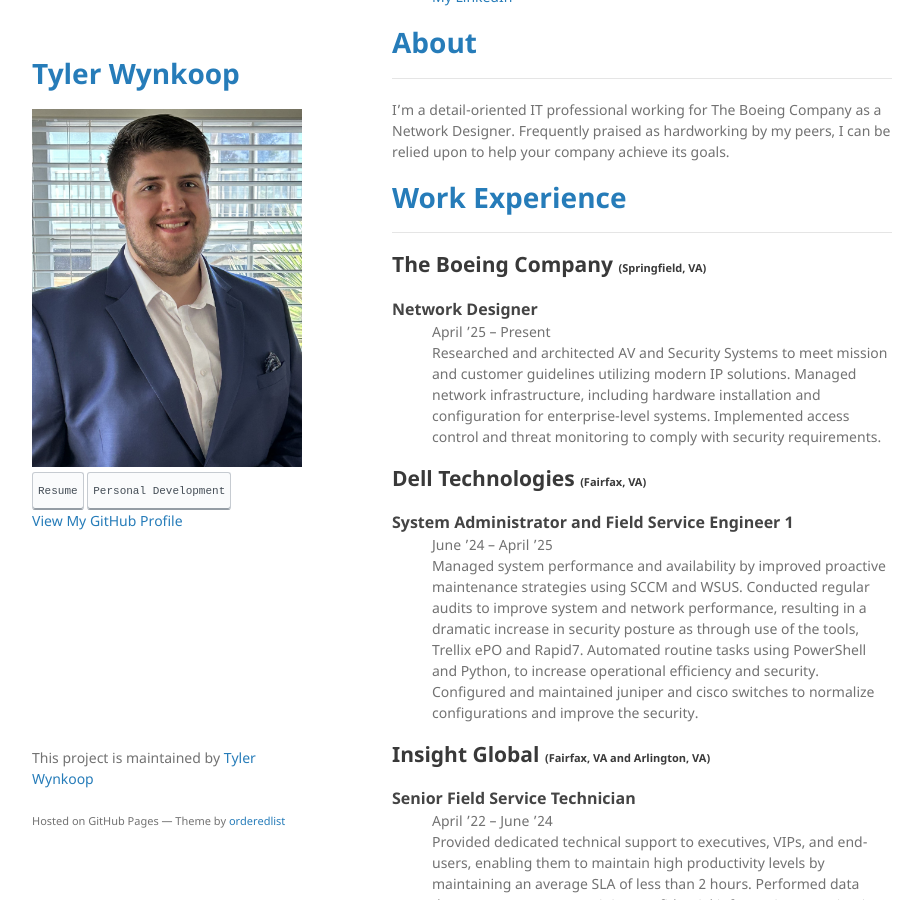
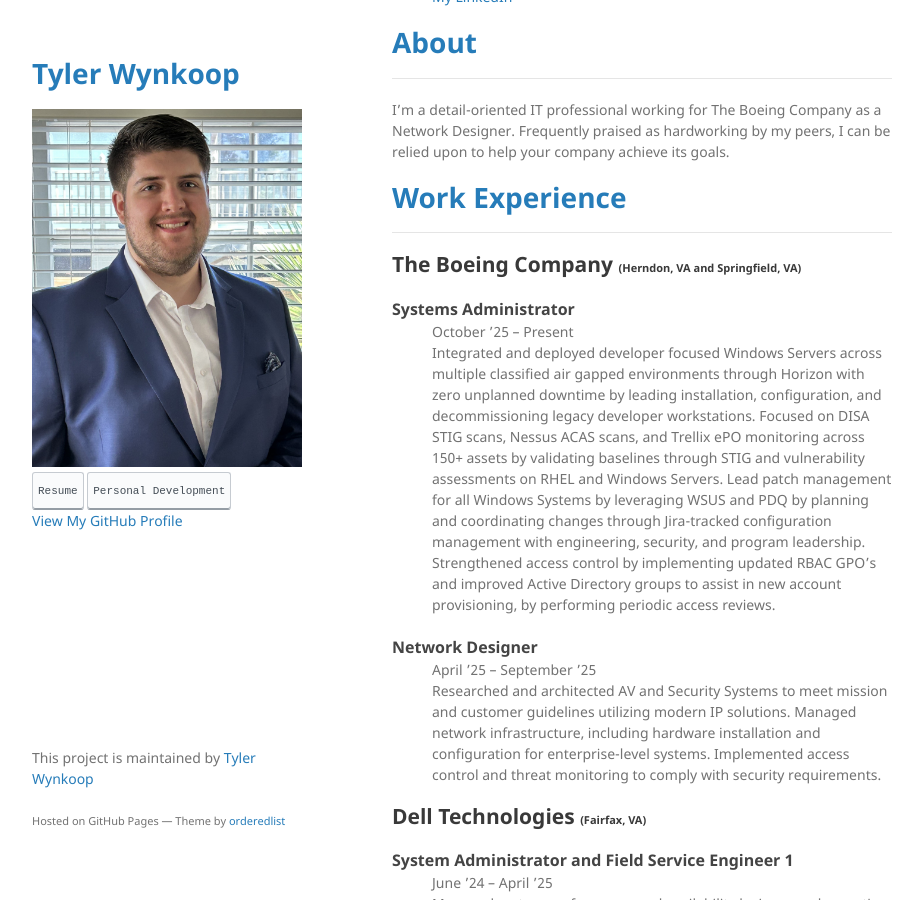
Before and after one commit to tewynkoop/TylerWynkoop, a Jekyll site: the page built from index.md, in a window 1280 px wide and 900 px high, scrolled down 208 px. Shown: the whole window, without its empty margins (178-1101 px from the left). Built offline with Jekyll 4.4.1, drawn with Linux system fonts in a browser that asks for light colours; a script that is not in the unit is left out; our own code applies the rules of GitHub Pages for plain Markdown files.

Commit message:
Update index.md
Added new role

```diff
--- a/index.md
+++ b/index.md
@@ -17,11 +17,17 @@ I'm a detail-oriented IT professional working for The Boeing Company as a Networ
 # <span style="color:#267CB9"> Work Experience </span>
 -----
 
-## The Boeing Company <small><small><small> (Springfield, VA) </small></small></small>
+## The Boeing Company <small><small><small> (Herndon, VA and Springfield, VA) </small></small></small>
+
+<dl>
+<dt style="font-size:16px"><b>Systems Administrator</b></dt>
+<dd>October ’25 – Present</dd>
+<dd>Integrated and deployed developer focused Windows Servers across multiple classified air gapped environments through Horizon with zero unplanned downtime by leading installation, configuration, and decommissioning legacy developer workstations. Focused on DISA STIG scans, Nessus ACAS scans, and Trellix ePO monitoring across 150+ assets by validating baselines through STIG and vulnerability assessments on RHEL and Windows Servers. Lead patch management for all Windows Systems by leveraging WSUS and PDQ by planning and coordinating changes through Jira-tracked configuration management with engineering, security, and program leadership. Strengthened access control by implementing updated RBAC GPO’s and improved Active Directory groups to assist in new account provisioning, by performing periodic access reviews.</dd>
+</dl>
 
 <dl>
 <dt style="font-size:16px"><b>Network Designer</b></dt>
-<dd>April ’25 – Present</dd>
+<dd>April ’25 – September ’25</dd>
 <dd>Researched and architected AV and Security Systems to meet mission and customer guidelines utilizing modern IP solutions. Managed network infrastructure, including hardware installation and configuration for enterprise-level systems. Implemented access control and threat monitoring to comply with security requirements.</dd>
 </dl>
 
```
